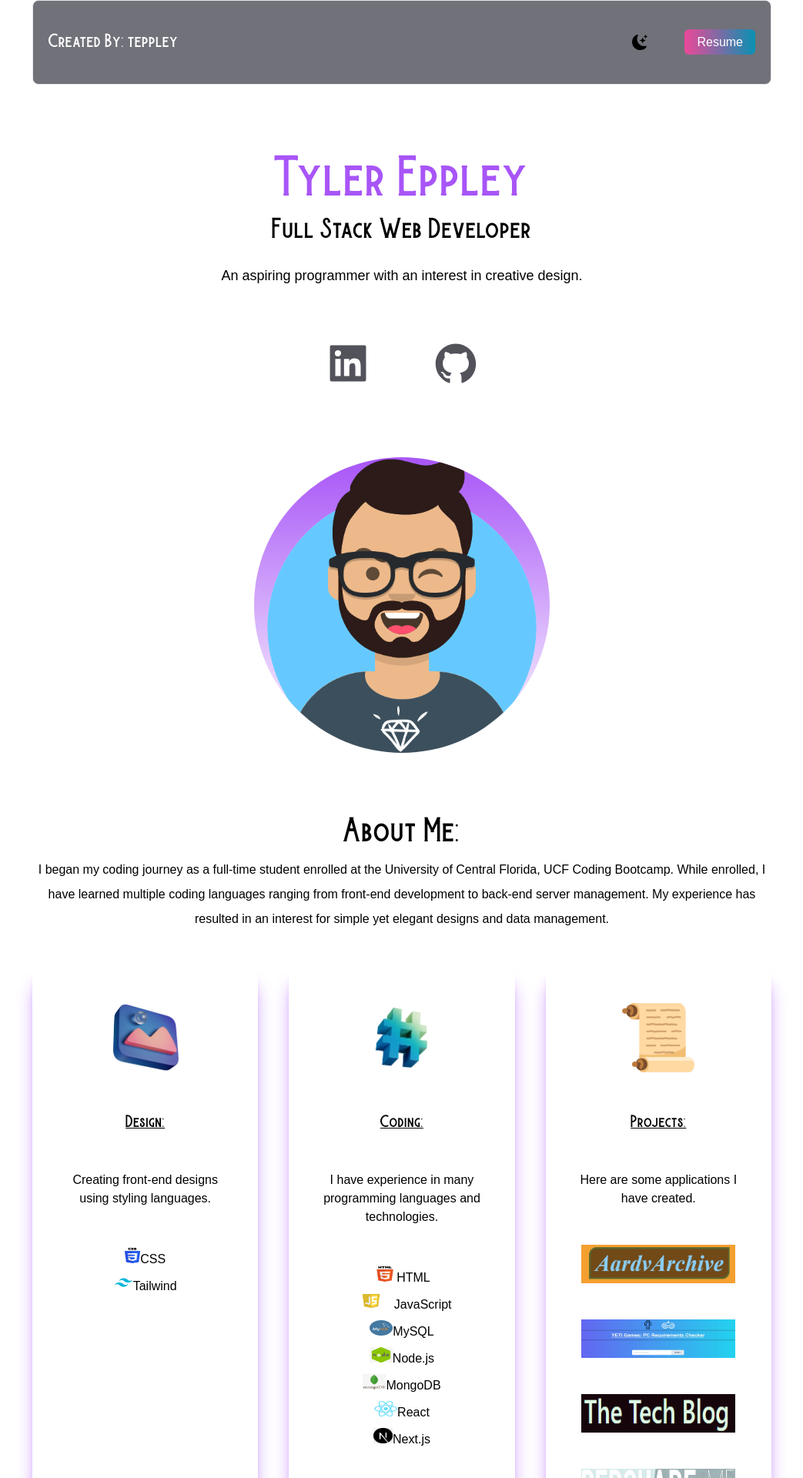
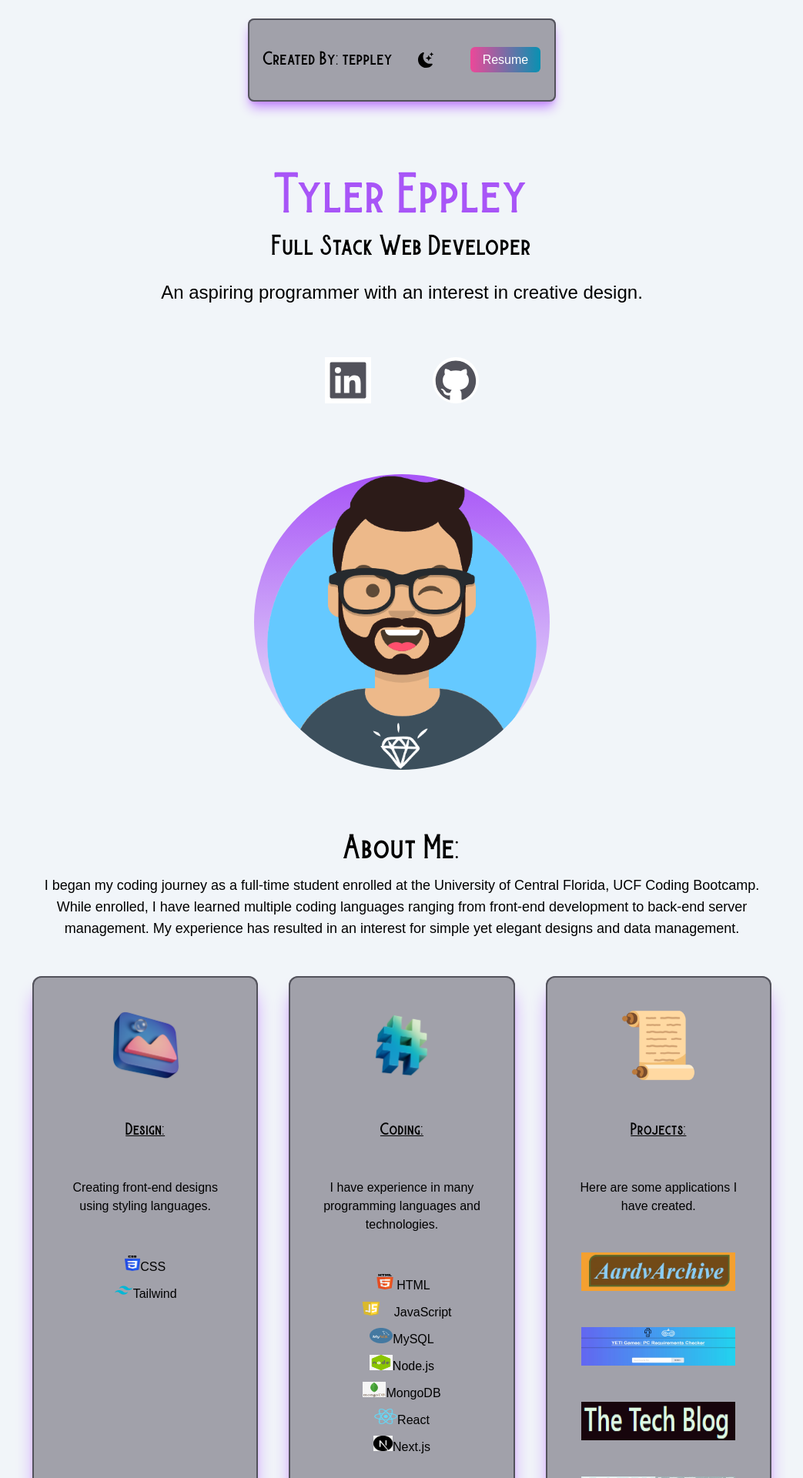
Before and after one commit to teppley/React-Portfolio, a Next.js app: page / in a window 1280 px wide. Shown: the top 1920 px of the page at 77% size, without its empty margins (118-1161 px from the left). Built offline with nearby package versions, Linux system fonts and the light colour scheme.

Commit message:
added more styling, navbar changes, shadow change with dark mode

```diff
--- a/pages/index.js
+++ b/pages/index.js
@@ -33,17 +33,18 @@ export default function Home() {
         <meta name="description" content="Generated by create next app" />
         <link rel="icon" href="/favicon.ico" />
       </Head>
-      <main className="bg-white px-10 dark:bg-zinc-900 md:px-20 lg:px-40">
+      <main className="bg-slate-100 px-10 dark:bg-zinc-900 md:px-20 lg:px-40">
 
         {/* Header */}
-        <section className="min-h-screen">
-          <nav className="py-10 mb-12 flex justify-between border rounded-lg border-whie bg-zinc-500 sticky top-0 dark:text-white dark:bg-zinc-800 dark:border-zinc-800">
-            <h1 className="text-xl font-burtons pl-5 hover:animate-bounce text-white">
+        <section className="min-h-screen pt-6 flex flex-col">
+          <div className="flex justify-center sticky top-0 z-10">
+          <nav className="py-10 mb-12  ring-2 ring-zinc-600 ring-inset shadow-lg border-none shadow-purple-400 flex justify-between border rounded-lg  bg-zinc-400  dark:text-white dark:bg-gradient-to-br from-zinc-800 to-slate-500 dark:border-zinc-800 dark:shadow-white">
+            <h1 className="text-xl font-burtons pl-5 hover:animate-bounce ">
               <a href="https://github.com/teppley?tab=repositories" target="_blank" rel="noreferrer">Created By: teppley</a>
             </h1>
             <ul className="flex items-center">
               <li>
-                <BsFillMoonStarsFill onClick={() => setDarkMode(!darkMode)} className="cursor-pointer text-xl  hover:animate-spin hover:fill-indigo-600" />
+                <BsFillMoonStarsFill onClick={() => setDarkMode(!darkMode)} className="cursor-pointer text-xl ml-8 hover:animate-spin hover:fill-indigo-600" />
               </li>
               <li>
   <a
@@ -55,12 +56,13 @@ export default function Home() {
 </li>
             </ul>
           </nav>
+          </div>
 
           {/* Introduction */}
           <div className="text-center p-10">
             <h2 className="text-6xl py-2 text-purple-500 font-medium font-burtons">Tyler Eppley</h2>
             <h3 className="text-3xl py-2 dark:text-white font-burtons">Full Stack Web Developer</h3>
-            <p className="text-lg py-5 leading-6 dark:text-white">
+            <p className="text-2xl py-5 leading-6 dark:text-white">
               An aspiring programmer with an interest in creative design.
             </p>
           </div>
@@ -87,7 +89,7 @@ export default function Home() {
           {/* About Me */}
           <div className="lg:flex lg:flex-col lg:items-center">
             <h3 className="text-4xl py-1 dark:text-white text-center font-burtons">About Me:</h3>
-            <p className="text-md py-2 leading-8 dark:text-white text-center">
+            <p className="text-lg py-2 dark:text-white text-center flex flex-col font-poppins">
               I began my coding journey as a full-time student enrolled at the University of Central Florida, UCF Coding Bootcamp.
               While enrolled, I have learned multiple coding languages ranging from front-end development to back-end server management.
               My experience has resulted in an interest for simple yet elegant designs and data management.
@@ -96,14 +98,14 @@ export default function Home() {
 
           {/* Skills */}
           <div className="lg:flex gap-10">
-            <div className="text-center shadow-xl shadow-purple-400 p-10 rounded-xl my-10 dark:bg-zinc-800 flex-1">
+            <div className="text-center ring-2 ring-zinc-600 ring-inset bg-zinc-400 shadow-xl shadow-purple-400 p-10 rounded-xl my-10 dark:bg-gradient-to-br from-zinc-800 to-slate-500 flex-1 dark:shadow-white">
               <Image src={design} width={100} height={100} />
               <h3 className="text-lg font-medium underline my-10 dark:text-white font-burtons">Design:</h3>
               <p className="py-2 dark:text-white mb-10">Creating front-end designs using styling languages.</p>
               <p className="dark:text-white py-1"><Image src={csslogo} width={20} height={20}/>CSS</p>
               <p className="dark:text-white py-1"><Image src={tailwindlogo} width={25} height={20}/>Tailwind</p>
             </div>
-            <div className="text-center shadow-xl shadow-purple-400 p-10 rounded-xl my-10 dark:bg-zinc-800 flex-1">
+            <div className="text-center ring-2 ring-zinc-600 ring-inset bg-zinc-400 shadow-xl shadow-purple-400 p-10 rounded-xl my-10 dark:bg-gradient-to-br from-zinc-800 to-slate-500 flex-1 dark:shadow-white">
               <Image src={code} width={100} height={100} />
               <h4 className="text-lg font-medium my-10 underline dark:text-white font-burtons">Coding:</h4>
               <p className="py-2 dark:text-white mb-10">I have experience in many programming languages and technologies.</p>
@@ -115,7 +117,7 @@ export default function Home() {
               <p className="dark:text-white py-1"><Image src={Reactlogo} width={30} height={20}/>React</p>
               <p className="dark:text-white py-1"><Image src={nextJS} width={25} height={20}/>Next.js</p>
             </div>
-            <div className="text-center shadow-xl shadow-purple-400 p-10 rounded-xl my-10 dark:bg-zinc-800 flex-1">
+            <div className="text-center ring-2 ring-zinc-600 ring-inset bg-zinc-400 shadow-xl shadow-purple-400 p-10 rounded-xl my-10 dark:bg-gradient-to-br from-zinc-800 to-slate-500 flex-1 dark:shadow-white">
               <Image src={scroll} width={100} height={100} />
               <h5 className="text-lg font-medium my-10 underline dark:text-white font-burtons">Projects:</h5>
               <p className="py-2 dark:text-white mb-10">Here are some applications I have created.</p>
```
